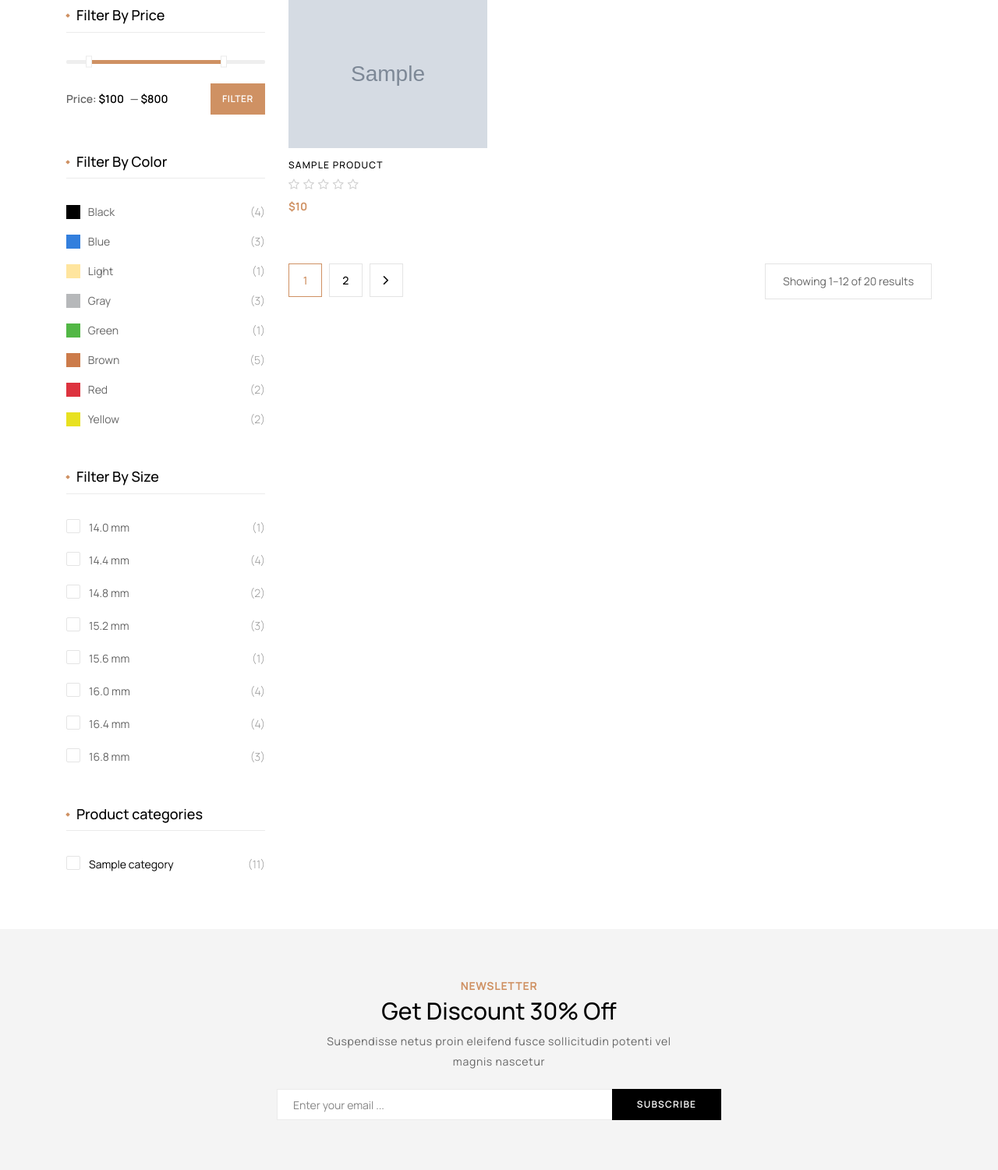
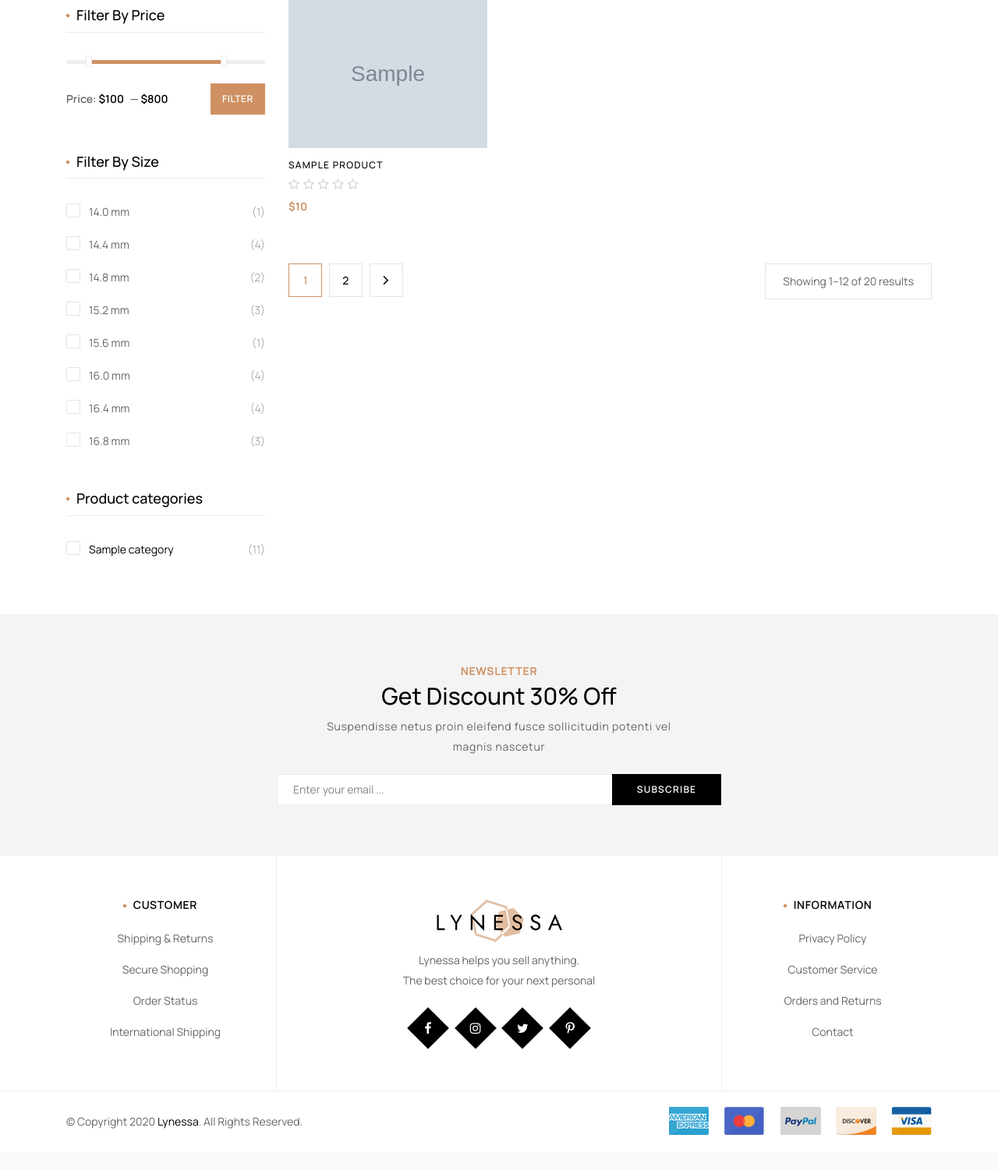
Before and after one commit to chientmph16045/du_an_1, a PHP site: page /index.php?sp=shop in a window 1280 px wide. Shown: the part 655-2156 px from the top of the page at 78% size. After the commit the page ends 2111 px from the top, so only its background shows below. Run offline with PHP 8.4, Linux system fonts and the light colour scheme; tables that the repository leaves empty or names only in its code hold one stand-in row (values such as "Sample post"); grey boxes marked "Sample" are stand-in pictures.

Commit message:
update new

```diff
--- a/index.php
+++ b/index.php
@@ -58,16 +58,24 @@
             $yourURL = "index.php";
             echo ("<script>location.href =' $yourURL '</script>");
             break;
+
+
+            //menu
         case 'home':
             include './page/home.php';
             break;
         case 'shop':
+            if (isset($_POST['kyw']) && ($_POST['kyw']) != "") {
+                $kyw = $_POST['kyw'];
+            } else {
+                $kyw = "";
+            }
             if (isset($_GET['idCate']) && ($_GET['idCate']) > 0) {
                 $idCate = $_GET['idCate'];
             } else {
                 $idCate = 0;
             }
-            $loadsp = list_sp($idCate);
+            $loadsp = list_sp($kyw, $idCate);
             $listdm = list_dm();
             include './page/shop-leftsidebar.php';
             break;
--- a/module/sanpham.php
+++ b/module/sanpham.php
@@ -1,14 +1,17 @@
 <?php
 
-function insert_sp($name, $price, $image, $description, $quantity, $idCategory)
+function insert_sp($name, $price, $image, $description, $quantity, $idCate)
 {
-    $sql = "INSERT INTO `product`(`name`,`price`,`image`,`description`,`quantity`,`idCate`) values ('$name','$price','$image','$description','$quantity','$idCategory') ";
+    $sql = "INSERT INTO `product`(`name`,`price`,`image`,`description`,`quantity`,`idCate`) values ('$name','$price','$image','$description','$quantity','$idCate') ";
     pdo_execute($sql);
 }
 
-function list_sp($idCate)
+function list_sp($kyw, $idCate)
 {
     $sql = "SELECT * FROM `product` WHERE 1 ";
+    if ($kyw != "") {
+        $sql .= " and name like '%" . $kyw . "%'";
+    }
     if ($idCate > 0) {
         $sql .= "  and idCate = '" . $idCate . "'";
     }
--- a/page/header.php
+++ b/page/header.php
@@ -34,10 +34,10 @@
                 <div class="header-search-mid">
                     <div class="header-search">
                         <div class="block-search">
-                            <form role="search" method="get" class="form-search block-search-form lynessa-live-search-form">
+                            <form role="search" action="index.php?sp=shop" method="post" class="form-search block-search-form lynessa-live-search-form">
                                 <div class="form-content search-box results-search">
                                     <div class="inner">
-                                        <input autocomplete="off" class="searchfield txt-livesearch input" name="s" value="" placeholder="Search here..." type="text">
+                                        <input autocomplete="off" class="searchfield txt-livesearch input" name="kyw" value="" placeholder="Search here..." type="text">
                                     </div>
                                 </div>
                                 <input name="post_type" value="product" type="hidden">
--- a/page/shop-leftsidebar.php
+++ b/page/shop-leftsidebar.php
@@ -258,8 +258,8 @@
             <div class="sidebar col-xl-3 col-lg-4 col-md-4 col-sm-12">
                 <div id="widget-area" class="widget-area shop-sidebar">
                     <div id="lynessa_product_search-2" class="widget lynessa widget_product_search">
-                        <form class="lynessa-product-search">
-                            <input id="lynessa-product-search-field-0" class="search-field" placeholder="Search products…" value="" name="s" type="search">
+                        <form class="lynessa-product-search" action="index.php?sp=shop" method="post">
+                            <input id="lynessa-product-search-field-0" class="search-field" placeholder="Search products…" value="" name="kyw" type="search">
                             <button type="submit" value="Search">Search</button>
                         </form>
                     </div>
@@ -276,51 +276,6 @@
                                     </div>
                                 </div>
                             </div>
-                        </form>
-                    </div>
-                    <div id="lynessa_lynessa_layered_nav-4" class="widget lynessa_widget_layered_nav widget_layered_nav">
-                        <h2 class="widgettitle">Filter By Color<span class="arrow"></span></h2>
-                        <form class="color-group">
-                            <label class="term-color">
-                                <input type="checkbox" name="term-color">
-                                <i style="color: #000000"></i>
-                                <span class="term-name">Black</span>
-                                <span class="count">(4)</span> </label>
-                            <label class="term-color ">
-                                <input type="checkbox" name="term-color">
-                                <i style="color: #337fdd"></i>
-                                <span class="term-name">Blue</span>
-                                <span class="count">(3)</span> </label>
-                            <label class="term-color ">
-                                <input type="checkbox" name="term-color">
-                                <i style="color: #ffe59e"></i>
-                                <span class="term-name">Light</span>
-                                <span class="count">(1)</span> </label>
-                            <label class="term-color ">
-                                <input type="checkbox" name="term-color">
-                                <i style="color: #b6b8ba"></i>
-                                <span class="term-name">Gray</span>
-                                <span class="count">(3)</span> </label>
-                            <label class="term-color ">
-                                <input type="checkbox" name="term-color">
-                                <i style="color: #52b745"></i>
-                                <span class="term-name">Green</span>
-                                <span class="count">(1)</span> </label>
-                            <label class="term-color ">
-                                <input type="checkbox" name="term-color">
-                                <i style="color: #cc7b4a"></i>
-                                <span class="term-name">Brown</span>
-                                <span class="count">(5)</span> </label>
-                            <label class="term-color ">
-                                <input type="checkbox" name="term-color">
-                                <i style="color: #dd333f"></i>
-                                <span class="term-name">Red</span>
-                                <span class="count">(2)</span> </label>
-                            <label class="term-color">
-                                <input type="checkbox" name="term-color">
-                                <i style="color: #e8e120"></i>
-                                <span class="term-name">Yellow</span>
-                                <span class="count">(2)</span> </label>
                         </form>
                     </div>
                     <div id="lynessa_layered_nav-6" class="widget lynessa widget_layered_nav lynessa-widget-layered-nav">
```
Also changed, not shown: admin/index.php (+9 -10 lines), cart.php (renamed from page/cart.php), checkout.php (renamed from page/checkout.php), image/about-img.jpg (added).
